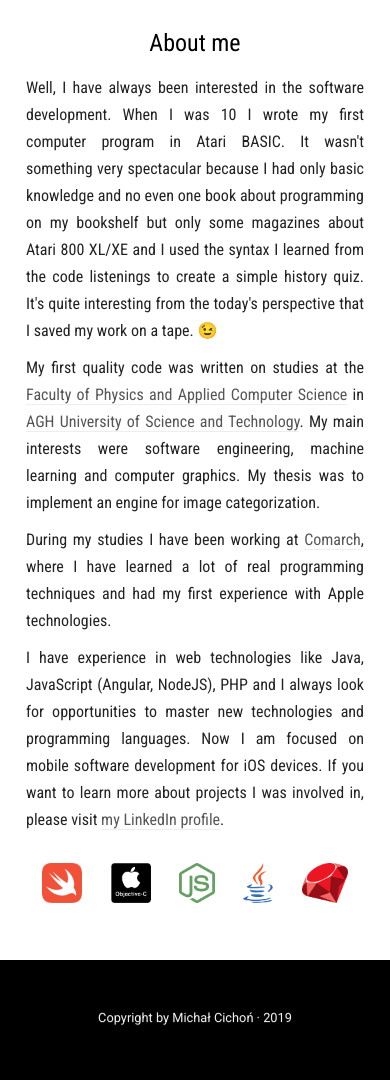
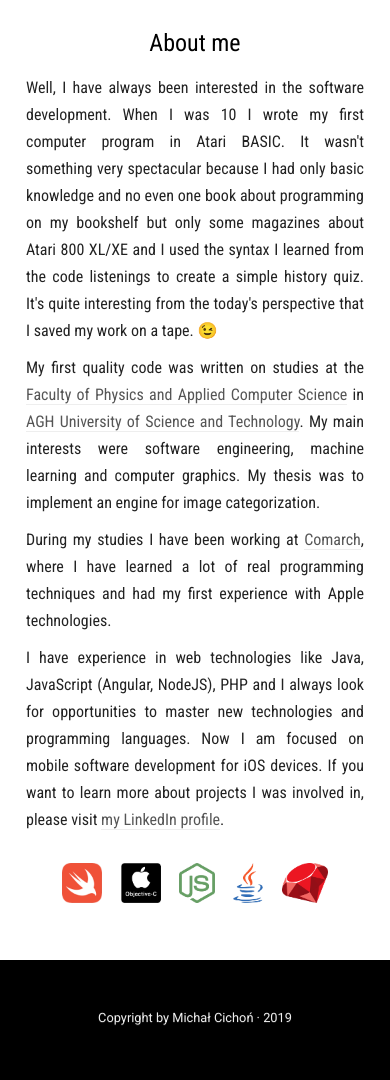
Before and after one commit to michalcichon/michalcichon.github.io, a Jekyll site: the page built from about-me.html, in a window 390 px wide. Shown: the part 252-1332 px from the top of the page. Built offline with Jekyll 4.4.1, drawn with Linux system fonts in a browser that asks for light colours.

Commit message:
Small css fix

```diff
--- a/css/main.css
+++ b/css/main.css
@@ -623,6 +623,10 @@ ul.post-list li.post-element {
   #social-links li {
     margin-right: 16px;
   }
+
+  .technologies img {
+    margin-right: 15px;
+  }
 }
 
 /* Highlighting */
```
Also changed, not shown: css/main.min.css.
